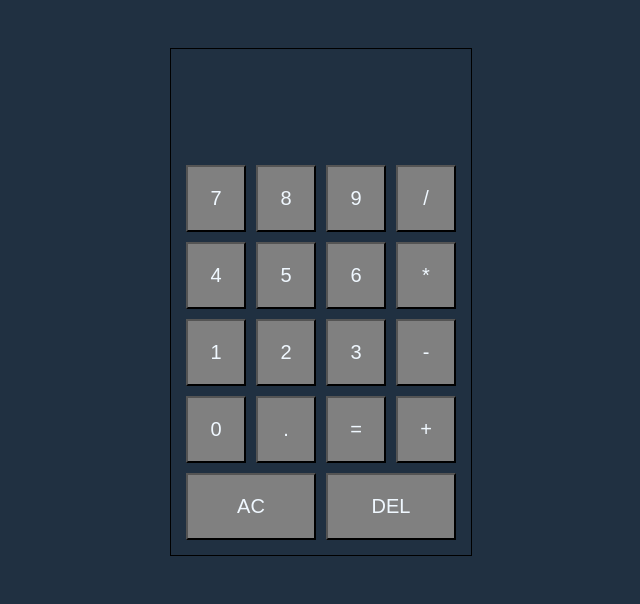
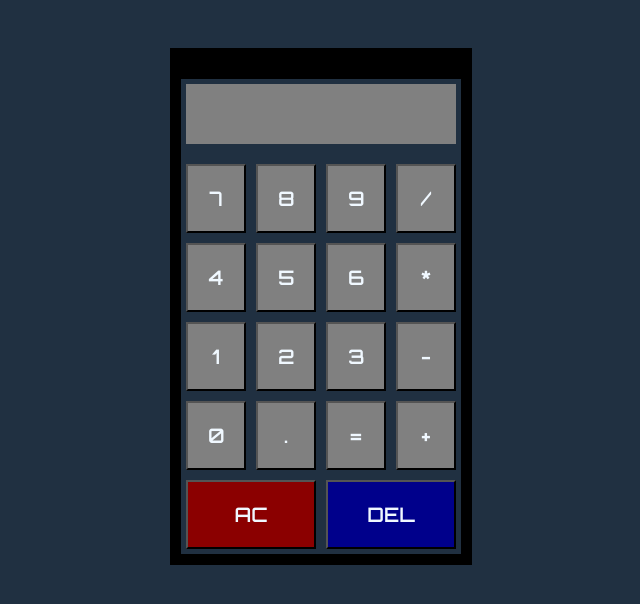
Before and after one commit to vishmithSuranjaya/calculator-React-Js, a React (Create React App) app: page / in a window 1280 px wide. Shown: the top 604 px of the page, without its empty margins (319-959 px from the left). Built offline with nearby package versions, Linux system fonts and the light colour scheme.

Commit message:
got both display values into one component

```diff
--- a/public/index.html
+++ b/public/index.html
@@ -15,6 +15,9 @@
       user's mobile device or desktop. See https://developers.google.com/web/fundamentals/web-app-manifest/
     -->
     <link rel="manifest" href="%PUBLIC_URL%/manifest.json" />
+    <link rel="preconnect" href="https://fonts.googleapis.com">
+<link rel="preconnect" href="https://fonts.gstatic.com" crossorigin>
+<link href="https://fonts.googleapis.com/css2?family=Orbitron:wght@400..900&display=swap" rel="stylesheet">
     <!--
       Notice the use of %PUBLIC_URL% in the tags above.
       It will be replaced with the URL of the `public` folder during the build.
--- a/src/Components/Cal.css
+++ b/src/Components/Cal.css
@@ -1,5 +1,9 @@
 *{
     background-color: rgb(32, 48, 65);
+    font-family: "Orbitron", sans-serif;
+    font-optical-sizing: auto;
+    font-weight: 600;
+    font-style: normal;
 }
 .App {
     text-align: center;
@@ -8,6 +12,7 @@
     border: 1px solid black;
     margin: auto;
     margin-top: 3rem;
+    background-color: black;
 }
 
 button {
@@ -32,4 +37,5 @@ button:hover{
     text-align: right;
     font-weight: 700;
     margin-top: 0;
+    margin-bottom: 10px;
 }
--- a/src/Components/Cal.js
+++ b/src/Components/Cal.js
@@ -39,15 +39,15 @@ const Delete = () =>{
     <div className='calculator'>
          <div className='display'>
            <Display value={input}/>
-           <CurrentValue value={input[input.length-1]}/>
+
          </div>
       {buttons.map((btn) =>(
         <button key={btn} onClick={()=> handleButtonClick(btn)}>
             {btn}
         </button>
       ))}
-      <button onClick={Clear} style={{"width":"130px"}}>AC</button>
-      <button onClick={Delete} style={{"width":"130px"}}>DEL</button>
+      <button onClick={Clear} style={{"width":"130px","backgroundColor":"darkred"}}>AC</button>
+      <button onClick={Delete} style={{"width":"130px","backgroundColor":"darkblue"}}>DEL</button>
     </div>
   )
 }
--- a/src/Components/CurrentValue.js
+++ /dev/null
@@ -1,12 +0,0 @@
-import React from 'react'
-
-const CurrentValue = (props) => {
-
-  return (
-    <div className=''>
-     <p>{props.value}</p>
-    </div>
-  )
-}
-
-export default CurrentValue
--- a/src/Components/Display.js
+++ b/src/Components/Display.js
@@ -1,9 +1,15 @@
 import React from 'react'
 
 const Display = (props) => {
+
+  const number = props.value;
   return (
     <div>
-      <p>{props.value}</p>
+      <p style={{"backgroundColor":"gray","padding":"5px","margin":"5px","minHeight":"50px","color":"orange"}}>
+        {number}
+        <br />
+       <span style={{"fontSize":"23px","fontWeight":"700","backgroundColor":"gray","color":"#fff"}}>{number[number.length-1]} </span>
+      </p>
     </div>
   )
 }
```
